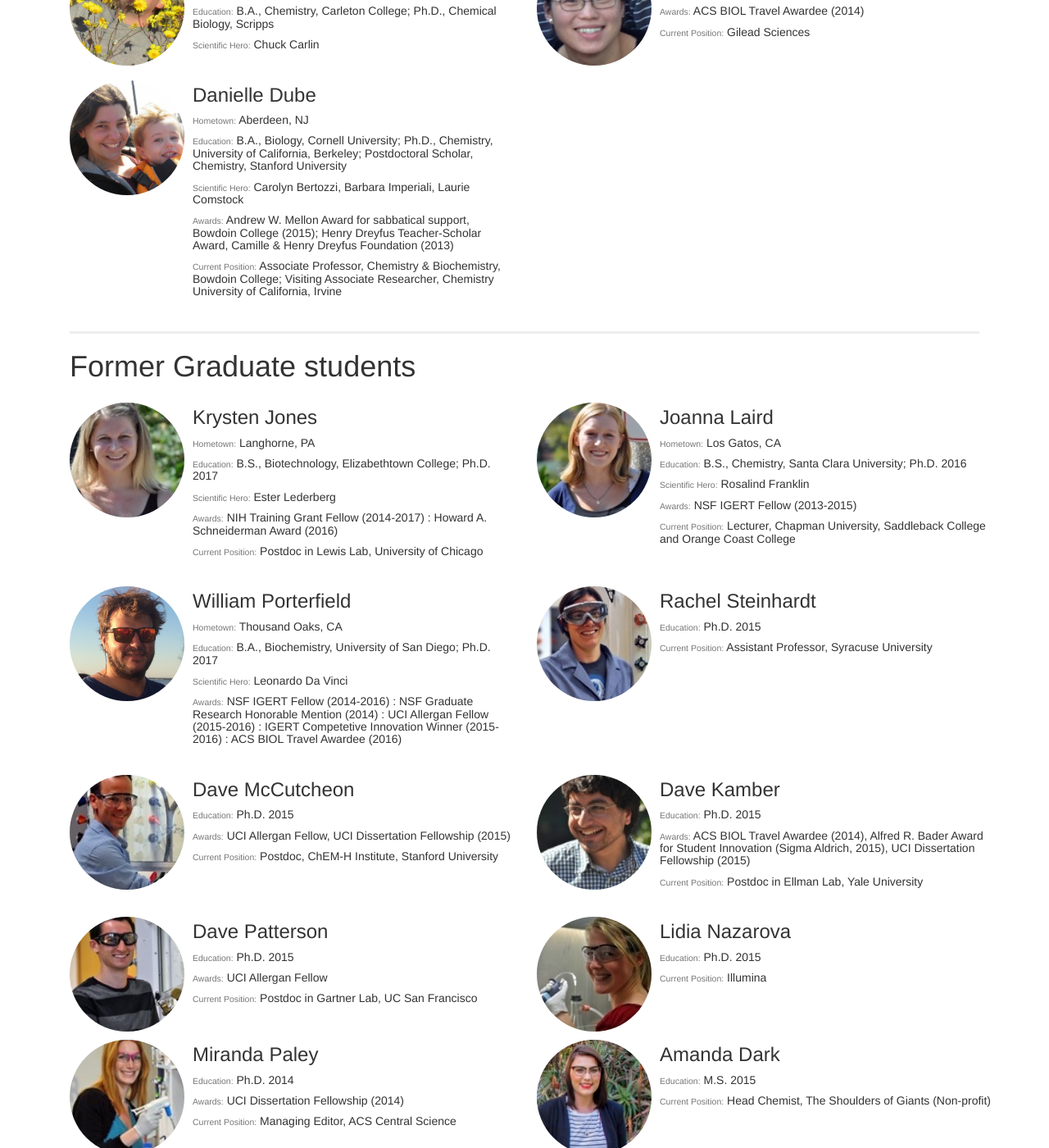
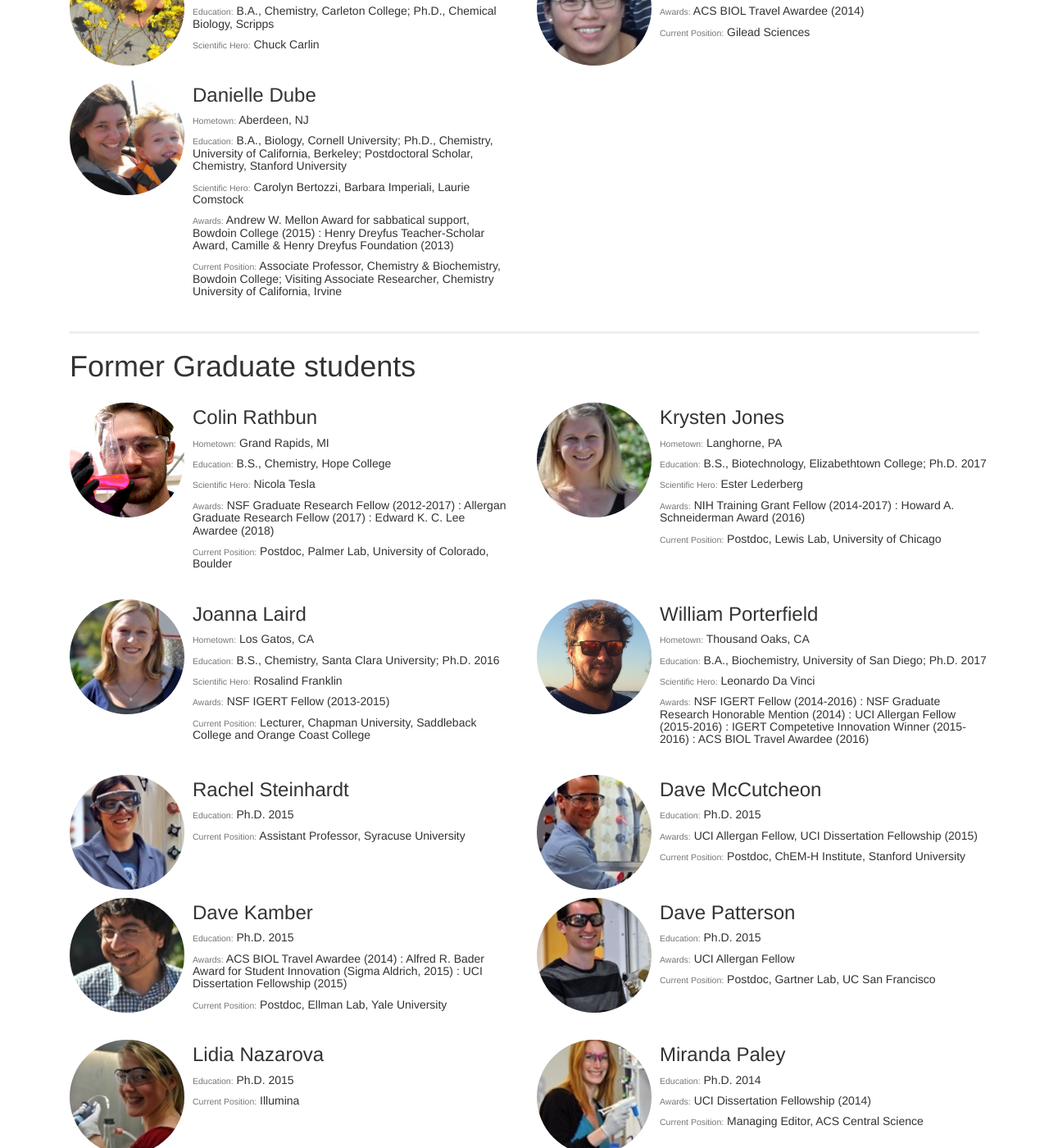
Before and after one commit to c-bun/Prescher-Lab-Site, a Jekyll site: the page built from alumni.html, in a window 1280 px wide and 1400 px high, scrolled down 315 px. Shown: the whole window at 82% size. Built offline with Jekyll 4.4.1, drawn with Linux system fonts in a browser that asks for light colours; some of the changed text lies outside the part shown.

Commit message:
PrescherLabSite_June2018_Update1

```diff
--- a/_data/group.csv
+++ b/_data/group.csv
@@ -1,10 +1,10 @@
 first,last,position,hometown,education,hero,awards,current_position
-Colin,Rathbun,graduate,"Grand Rapids, MI","B.S., Chemistry, Hope College",Nicola Tesla,NSF Graduate Research Fellow (2012-2017) : Allergan Graduate Research Fellow (2017),
+Colin,Rathbun,former_graduate,"Grand Rapids, MI","B.S., Chemistry, Hope College",Nicola Tesla,NSF Graduate Research Fellow (2012-2017) : Allergan Graduate Research Fellow (2017) : Edward K. C. Lee Awardee (2018),"Postdoc, Palmer Lab, University of Colorado, Boulder"
 Zach,Reinert,postdoc,"North East, MD","B.S., Biochemistry, University of Maryland, Baltimore County; Ph.D., Chemistry, University of Pittsburgh",Albert Einstein,George Hewitt Medical Research Postdoctoral Fellow (2017) : ACS Young Chemists Committee Travel Award (2017),
 David,Row,graduate,"Berwick, PA","B.S., Biochemistry, Western Washington University",Ronald Breslow,"NSF Graduate Research Honorable Mention (2015) : Michael E. Gebel Award (UCI, 2015) : NSF Graduate Research Fellow (2016) : Genentech Graduate Student Research Awardee (2018)",
 Sean,Nguyen,graduate,"Saugus, MA","B.S., Chemical Biology, UC Berkeley",Tu Youyou,NSF Graduate Research Honorable Mention (2016) : ACS BIOL Travel Awardee (2018),
 Zi,Yao,graduate,"Hayward, CA","B.S., Chemistry, UC Davis",Arnold O. Beckman,NSF Graduate Research Honorable Mention (2016) : NSF IGERT Fellow (2016-2018) : NSF Graduate Research Fellow (2017-2020) : ACS BIOL Travel Awardee (2018),
-Krysten,Jones,former_graduate,"Langhorne, PA","B.S., Biotechnology, Elizabethtown College; Ph.D. 2017",Ester Lederberg,NIH Training Grant Fellow (2014-2017) : Howard A. Schneiderman Award (2016),"Postdoc in Lewis Lab, University of Chicago"
+Krysten,Jones,former_graduate,"Langhorne, PA","B.S., Biotechnology, Elizabethtown College; Ph.D. 2017",Ester Lederberg,NIH Training Grant Fellow (2014-2017) : Howard A. Schneiderman Award (2016),"Postdoc, Lewis Lab, University of Chicago"
 Joanna,Laird,former_graduate,"Los Gatos, CA","B.S., Chemistry, Santa Clara University; Ph.D. 2016",Rosalind Franklin,NSF IGERT Fellow (2013-2015),"Lecturer, Chapman University, Saddleback College and Orange Coast College"
 William,Porterfield,former_graduate,"Thousand Oaks, CA","B.A., Biochemistry, University of San Diego; Ph.D. 2017",Leonardo Da Vinci,NSF IGERT Fellow (2014-2016) : NSF Graduate Research Honorable Mention (2014) : UCI Allergan Fellow (2015-2016) : IGERT Competetive Innovation Winner (2015-2016) : ACS BIOL Travel Awardee (2016),
 Brendan,Zhang,graduate,"Eugene, OR","B.A., Chemistry, Willamette University",Frederick Sanger,"GAANN Fellow (UCI, 2013-2015) : ACS BIOL Travel Awardee (2016)",
@@ -16,19 +16,19 @@ Aaron,Leconte,former_postdoc,Somewhere out east.,"B.A., Chemistry, Carleton Coll
 Hui-Wen,Shih,former_postdoc,,Ph.D. Princeton University,,ACS BIOL Travel Awardee (2014),Gilead Sciences
 Rachel,Steinhardt,former_graduate,,Ph.D. 2015,,,"Assistant Professor, Syracuse University"
 Dave,McCutcheon,former_graduate,,Ph.D. 2015,,"UCI Allergan Fellow, UCI Dissertation Fellowship (2015)","Postdoc, ChEM-H Institute, Stanford University"
-Dave,Kamber,former_graduate,,Ph.D. 2015,,"ACS BIOL Travel Awardee (2014), Alfred R. Bader Award for Student Innovation (Sigma Aldrich, 2015), UCI Dissertation Fellowship (2015)","Postdoc in Ellman Lab, Yale University"
-Dave,Patterson,former_graduate,,Ph.D. 2015,,UCI Allergan Fellow,"Postdoc in Gartner Lab, UC San Francisco"
+Dave,Kamber,former_graduate,,Ph.D. 2015,,"ACS BIOL Travel Awardee (2014) : Alfred R. Bader Award for Student Innovation (Sigma Aldrich, 2015) : UCI Dissertation Fellowship (2015)","Postdoc, Ellman Lab, Yale University"
+Dave,Patterson,former_graduate,,Ph.D. 2015,,UCI Allergan Fellow,"Postdoc, Gartner Lab, UC San Francisco"
 Lidia,Nazarova,former_graduate,,Ph.D. 2015,,,Illumina
 Miranda,Paley,former_graduate,,Ph.D. 2014,,UCI Dissertation Fellowship (2014),"Managing Editor, ACS Central Science"
 Amanda,Dark,former_graduate,,M.S. 2015,,,"Head Chemist, The Shoulders of Giants (Non-profit)"
-Brian,Xie,former_undergrad,,"B.S., Biology, UC Irvine (2014)",,"CRC Outstanding Freshman Chemistry Achievement Award (2011), Merck Award (2012), Allergan Summer Fellow (2011-2012), UCI SURP Fellow (2011-2013), Brian Atwood Scholarship in Biological Science (2013), Jayne Unzelman Scholarship (2014), UCI Chancellor's Award of Distinction (2014)","Ph.D. student, Stanford University"
+Brian,Xie,former_undergrad,,"B.S., Biology, UC Irvine (2014)",,CRC Outstanding Freshman Chemistry Achievement Award (2011) : Merck Award (2012) : Allergan Summer Fellow (2011-2012) : UCI SURP Fellow (2011-2013) : Brian Atwood Scholarship in Biological Science (2013) : Jayne Unzelman Scholarship (2014) : UCI Chancellor's Award of Distinction (2014),"Ph.D. student, Stanford University"
 Jessica,O'Neill,former_undergrad,,"B.S., Chemistry, UC Irvine (2014)",,UCI SURP Fellow (2012-2013),Medicrea (Biotech Startup)
-Jeffrey,Briggs,former_undergrad,,"B.S., Chemistry, UC Irvine (2014)",,"UCI SURP Fellow (2013-2014), Allergan Summer Fellow (2014)","Research Associate, Weiss Lab, UCI"
-Brittany,Ripley,former_undergrad,,"Southern Oregon University, OR (2013)",,NSF-REU,"Ph.D. student, Washington lab, University of Iowa"
+Jeffrey,Briggs,former_undergrad,,"B.S., Chemistry, UC Irvine (2014)",,UCI SURP Fellow (2013-2014) : Allergan Summer Fellow (2014),"Research Associate, PhageTech, Inc."
+Brittany,Ripley,former_undergrad,,"Southern Oregon University, OR (2013)",,NSF-REU,"Ph.D. student, Washington Lab, University of Iowa"
 Greg,Trieger,former_undergrad,,"St. Mary's College, MD (2012)",,NSF-REU,"Ph.D. student, Godula lab, UC San Diego"
 Srishti,Prasad,former_undergrad,,"B.S., Chemistry, UC Irvine (2011)",,UCI SURP Fellow (2010-2011),DCN Diagnostics
 Jenn,Prescher,boss,"Blue Earth, MN",,"Frederick Sanger, Rolf Huisgen, Stephen Kent",ACS Women in Chemistry Rising Star (2016) : Thieme Chemistry Journal Award (2016) : Novartis Early Career Award in Organic Chemistry (2015) : Camille and Henry Dreyfus Teacher-Scholar (2015) : Alfred P. Sloan Research Fellowship (2015) : NSF CAREER Award (2014) : Cottrell Scholar (2014) : Kavli Fellow (2014) : UCI Outstanding Contributions to Undergraduate Education Award (2013),
-Danielle,Dube,former_postdoc,"Aberdeen, NJ","B.A., Biology, Cornell University; Ph.D., Chemistry, University of California, Berkeley; Postdoctoral Scholar, Chemistry, Stanford University","Carolyn Bertozzi, Barbara Imperiali, Laurie Comstock","Andrew W. Mellon Award for sabbatical support, Bowdoin College (2015); Henry Dreyfus Teacher-Scholar Award, Camille & Henry Dreyfus Foundation (2013)","Associate Professor, Chemistry & Biochemistry, Bowdoin College; Visiting Associate Researcher, Chemistry University of California, Irvine"
+Danielle,Dube,former_postdoc,"Aberdeen, NJ","B.A., Biology, Cornell University; Ph.D., Chemistry, University of California, Berkeley; Postdoctoral Scholar, Chemistry, Stanford University","Carolyn Bertozzi, Barbara Imperiali, Laurie Comstock","Andrew W. Mellon Award for sabbatical support, Bowdoin College (2015) : Henry Dreyfus Teacher-Scholar Award, Camille & Henry Dreyfus Foundation (2013)","Associate Professor, Chemistry & Biochemistry, Bowdoin College; Visiting Associate Researcher, Chemistry University of California, Irvine"
 Tyler,Heiss,graduate,"Wilmington, DE","B.S., Biochemistry, University of Delaware",Linus Pauling,,
 Sierra,Williams,graduate,"Capitol Heights, MD","B.S., Chemistry, Temple University",Kelley Donaghy,NSF IGERT Fellow (2017-2019) : NSF Graduate Research Fellow (2018-2021),
 Zane,Long,undergrad,"Orange, CA","B.S., Chemistry",James Crafts,UCI Regents' Scholar (2016-2018) : UROP Fellow (2017-2018) : Allergan Summer Fellow (2017) : UROP Fellow (2018-2019),
@@ -44,3 +44,4 @@ Danica,Resurreccion,undergrad,"Bulacan, Philippines","B.S., Public Health Scienc
 Drew,Ferreira,postdoc,"San Bruno, CA","A.B., Chemistry, UC Davis; Ph.D., Chemistry, Oregon State University",Richard Feynman,,
 Kevin,Ng,graduate,"Walnut, CA","B.S., Biochemistry and Cell Biology, UC San Diego; M.S., Biology, UC San Diego",Stephen Hawking,,
 Kevin,Jung,undergrad,"Seoul, Korea","B.S., Chemistry",Alexander Fleming,,
+Buvan,Sathishkumar,undergrad,"Las Vegas, NV","B.S., Chemistry, UC Irvine",Marie Curie,,
--- a/_includes/footer.html
+++ b/_includes/footer.html
@@ -1,5 +1,5 @@
     <div class="footer">
         <div class="footer-line">
-            <p class="text-center">Site created and maintained by Colin Rathbun with <a href="http://brackets.io/" target="_blank">Brackets</a>, <a href="http://getbootstrap.com/2.3.2/" target="_blank">Bootstrap</a>, and <a href="https://jekyllrb.com/" target="_blank">Jekyll</a>.</p>
+            <p class="text-center">Site created by Colin Rathbun and maintained by Sean Nguyen with <a href="http://brackets.io/" target="_blank">Brackets</a>, <a href="http://getbootstrap.com/2.3.2/" target="_blank">Bootstrap</a>, and <a href="https://jekyllrb.com/" target="_blank">Jekyll</a>.</p>
         </div>
     </div>
```
Also changed, not shown: _data/publications.csv (+5 -4 lines), _posts/2018-01-16-2018-News.markdown (+7 -0 lines), 1 other file.
